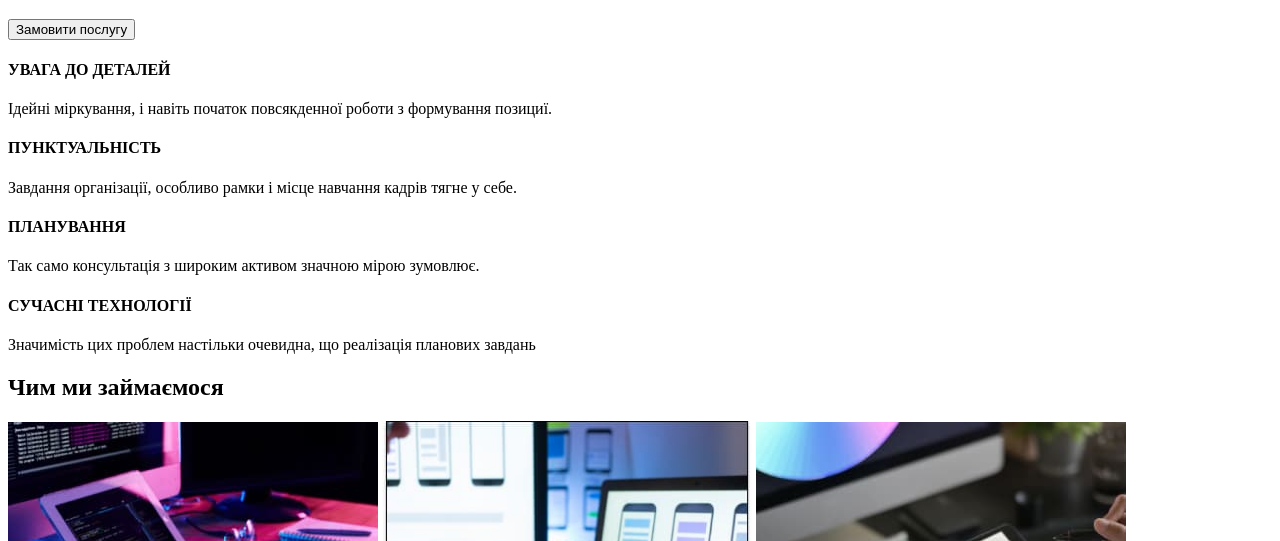
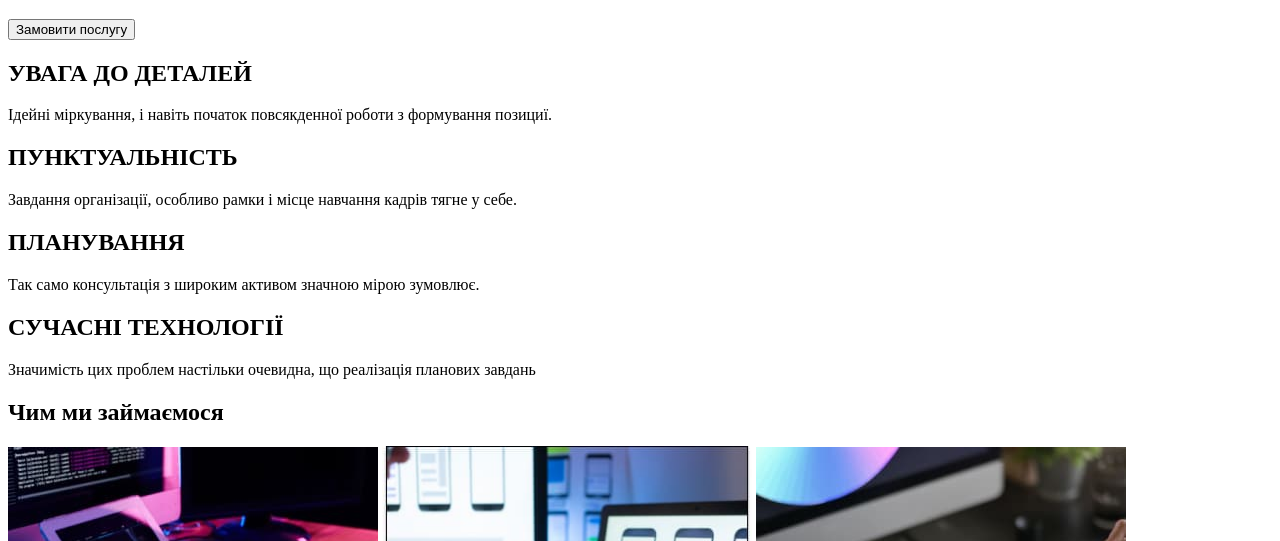
Before and after one commit to ZakharTsarapov/HTML-hw-01, a plain HTML site: page index.html in a window 1280 px wide. Shown: the part 259-800 px from the top of the page. Drawn offline with Linux system fonts and the light colour scheme.

Commit message:
Update index.html

```diff
--- a/index.html
+++ b/index.html
@@ -26,12 +26,12 @@
     <h1>ЕФЕКТИВНІ РІШЕННЯ ДЛЯ ВАШОГО БІЗНЕСУ</h1>
     <button type="button">Замовити послугу</button>
 </div>
-<section><h4>УВАГА ДО ДЕТАЛЕЙ</h4>
+<section><h2>УВАГА ДО ДЕТАЛЕЙ</h2>
 Ідейні міркування, і навіть початок повсякденної роботи з формування позициї.</section>
-<section><h4>ПУНКТУАЛЬНІСТЬ</h4>
+<section><h2>ПУНКТУАЛЬНІСТЬ</h2>
 Завдання організації, особливо рамки і місце навчання кадрів тягне у себе.</section>
-<section><h4>ПЛАНУВАННЯ</h4>Так само консультація з широким активом значною мірою зумовлює.</section>
-<section><h4>СУЧАСНІ ТЕХНОЛОГІЇ</h4>Значимість цих проблем настільки очевидна, що реалізація планових завдань</section>
+<section><h2>ПЛАНУВАННЯ</h2>Так само консультація з широким активом значною мірою зумовлює.</section>
+<section><h2>СУЧАСНІ ТЕХНОЛОГІЇ</h2>Значимість цих проблем настільки очевидна, що реалізація планових завдань</section>
     <div>
          <h2> Чим ми займаємося</h2>
          <img src="images/pic1.jpg" alt="note on computer" width="370">
```
